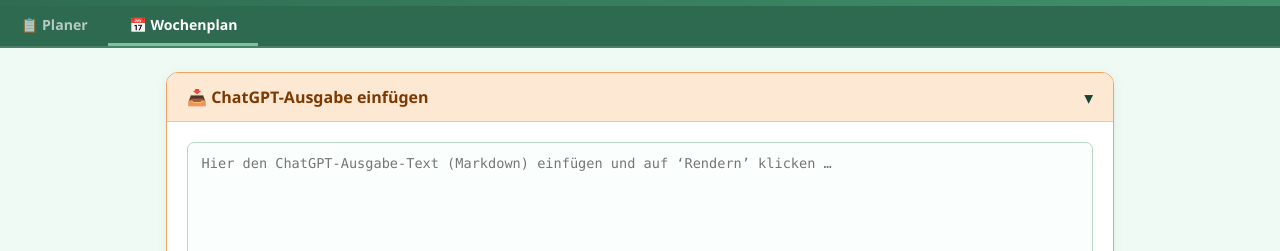
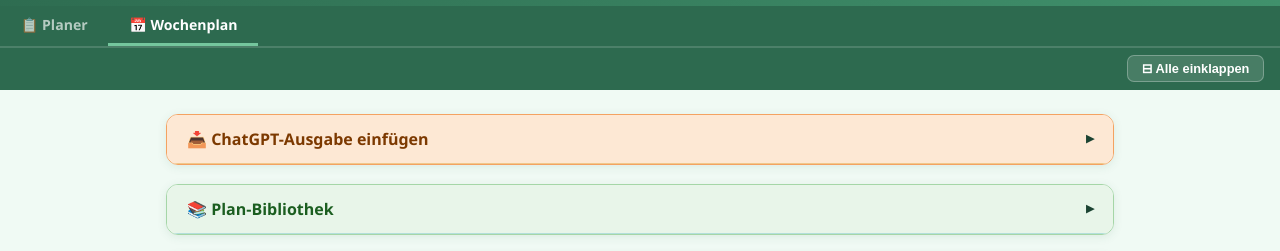
Before and after one commit to BenEricJ/weekly-vegan-meal-planner, a website: page src/plan.html in a window 1280 px wide. Shown: the part 83-334 px from the top of the page. Drawn offline with Linux system fonts and the light colour scheme.

Commit message:
Add collapse toggle to input card and global expand/collapse-all button

```diff
--- a/src/plan.html
+++ b/src/plan.html
@@ -125,6 +125,11 @@
     .plan-table tr:nth-child(even) td { background: #f8fdfb; }
     .plan-table td:first-child { font-weight: 600; color: var(--green-dark); white-space: nowrap; }
 
+    /* Global Toolbar */
+    .global-toolbar { background: var(--green-dark); padding: .45rem 1rem; display: flex; justify-content: flex-end; gap: .5rem; }
+    .btn-toggle-all { padding: .32rem .85rem; background: rgba(255,255,255,.13); color: white; border: 1px solid rgba(255,255,255,.28); border-radius: 7px; font-size: .8rem; font-weight: 600; cursor: pointer; transition: background .12s; white-space: nowrap; }
+    .btn-toggle-all:hover { background: rgba(255,255,255,.24); }
+
     /* Empty State */
     .empty-state { text-align: center; padding: 3rem 1rem; color: var(--text-muted); }
     .empty-state .empty-icon { font-size: 3rem; margin-bottom: .75rem; }
@@ -159,15 +164,19 @@
   <a href="plan.html"  class="page-nav-tab active">&#128197; Wochenplan</a>
 </nav>
 
+<div class="global-toolbar">
+  <button class="btn-toggle-all" id="btn-toggle-all" onclick="toggleAll()">&#8863; Alle einklappen</button>
+</div>
+
 <div class="container">
 
   <!-- Input Card -->
   <div class="card input-card">
-    <div class="card-header" onclick="toggleInput(this)" style="background:var(--amber-light);border-bottom:1px solid #f0c88b">
+    <div class="card-header collapsed" onclick="toggleInput(this)" style="background:var(--amber-light);border-bottom:1px solid #f0c88b">
       <h2 style="color:#7c3900">&#128229; ChatGPT-Ausgabe einf&uuml;gen</h2>
       <span class="toggle">&#9662;</span>
     </div>
-    <div class="card-body" id="input-body">
+    <div class="card-body collapsed" id="input-body">
       <textarea id="md-input"
         placeholder="Hier den ChatGPT-Ausgabe-Text (Markdown) einf&uuml;gen und auf &lsquo;Rendern&rsquo; klicken &#8230;"
         oninput="scheduleAutosave()"></textarea>
@@ -247,6 +256,22 @@
   var body = R('input-body');
   body.classList.toggle('collapsed');
   header.classList.toggle('collapsed');
+}
+
+function toggleAll() {
+  var bodies = [R('input-body'), R('library-body')];
+  document.querySelectorAll('.plan-card-body').forEach(function(b){ bodies.push(b); });
+  var anyExpanded = bodies.some(function(b){ return !b.classList.contains('collapsed'); });
+  bodies.forEach(function(b){
+    if (anyExpanded) b.classList.add('collapsed'); else b.classList.remove('collapsed');
+  });
+  var headers = [R('input-body').previousElementSibling, R('library-body').previousElementSibling];
+  document.querySelectorAll('.plan-card-header').forEach(function(h){ headers.push(h); });
+  headers.forEach(function(h){
+    if (anyExpanded) h.classList.add('collapsed'); else h.classList.remove('collapsed');
+  });
+  var btn = R('btn-toggle-all');
+  btn.textContent = anyExpanded ? '\u229e Alle aufklappen' : '\u22a0 Alle einklappen';
 }
 
 /* Multi-Plan Storage */
@@ -634,6 +659,10 @@
     inputBody.classList.add('collapsed');
     inputHeader.classList.add('collapsed');
   }
+
+  // Reset toggle-all button since plan cards are now expanded
+  var btn = R('btn-toggle-all');
+  if (btn) btn.textContent = '\u22a0 Alle einklappen';
 }
 
 function togglePlanCard(header) {
```
